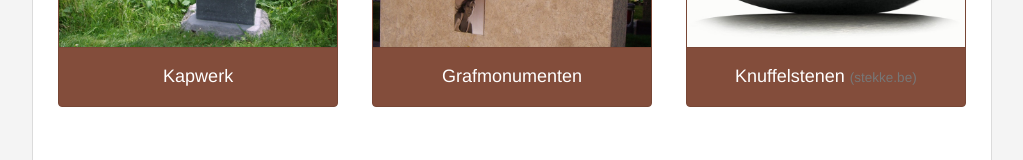
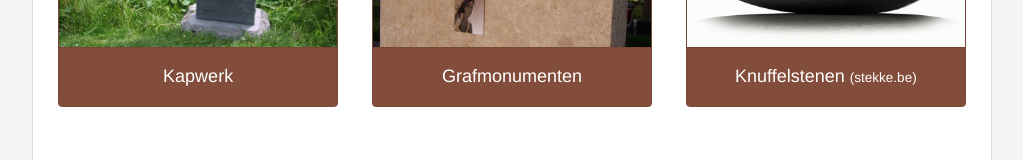
Before and after one commit to janssit/steenkapperij-juchtmans.be, a website: page code/index.html in a window 1280 px wide. Shown: the part 776-936 px from the top of the page, without its empty margins (128-1151 px from the left). Drawn offline with Linux system fonts and the light colour scheme.

Commit message:
Fixed style

```diff
--- a/code/css/default.scss
+++ b/code/css/default.scss
@@ -17,6 +17,10 @@ body {
 h2 {
   text-align: center;
   margin-bottom: 30px;
+}
+
+h4 small {
+  color: white;
 }
 
 .caption {
```
Also changed, not shown: code/css/default.css.
